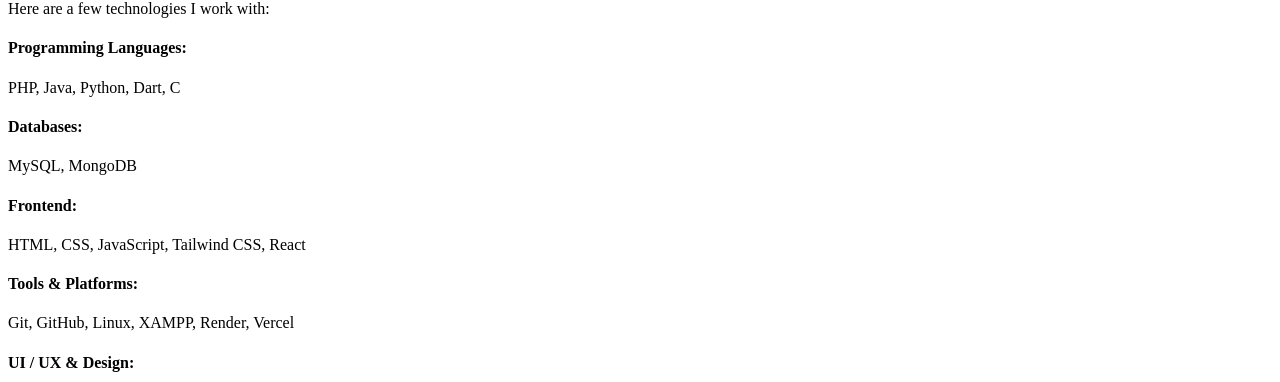
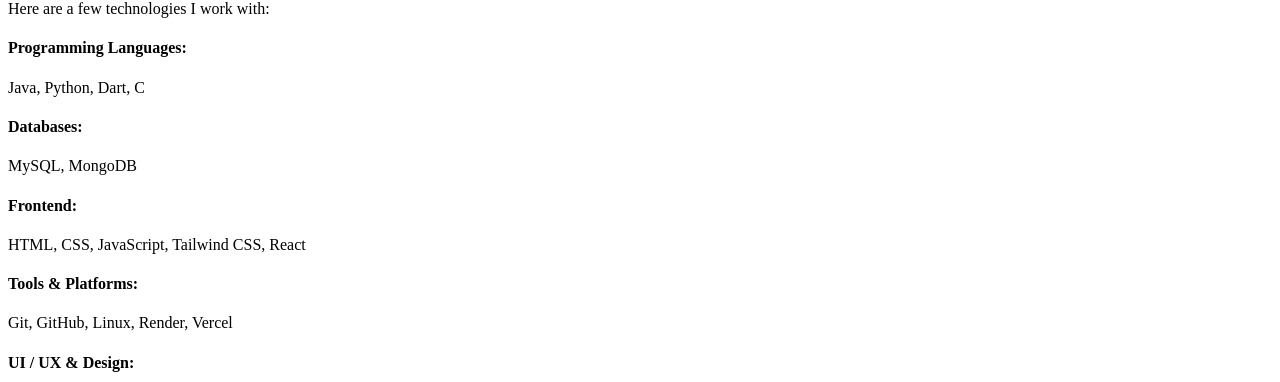
Before and after one commit to VinishaGupta/portfolio, a React (Vite) app in the folder frontend/: page / in a window 1280 px wide. Shown: the part 492-874 px from the top of the page. Built offline with nearby package versions, Linux system fonts and the light colour scheme; no server answers; the HTML template or start-up script is replaced by a standard one.

Commit message:
changed skills

```diff
--- a/frontend/src/App.jsx
+++ b/frontend/src/App.jsx
@@ -13,10 +13,10 @@
 ];
 
 const techStack = [
-  { title: 'Programming Languages', items: 'PHP, Java, Python, Dart, C' },
+  { title: 'Programming Languages', items: 'Java, Python, Dart, C' },
   { title: 'Databases', items: 'MySQL, MongoDB' },
   { title: 'Frontend', items: 'HTML, CSS, JavaScript, Tailwind CSS, React' },
-  { title: 'Tools & Platforms', items: 'Git, GitHub, Linux, XAMPP, Render, Vercel' },
+  { title: 'Tools & Platforms', items: 'Git, GitHub, Linux, Render, Vercel' },
   { title: 'UI / UX & Design', items: 'Canva, Figma' },
   { title: 'Core Concepts', items: 'Data Structures and Algorithms' }
 ];
```
